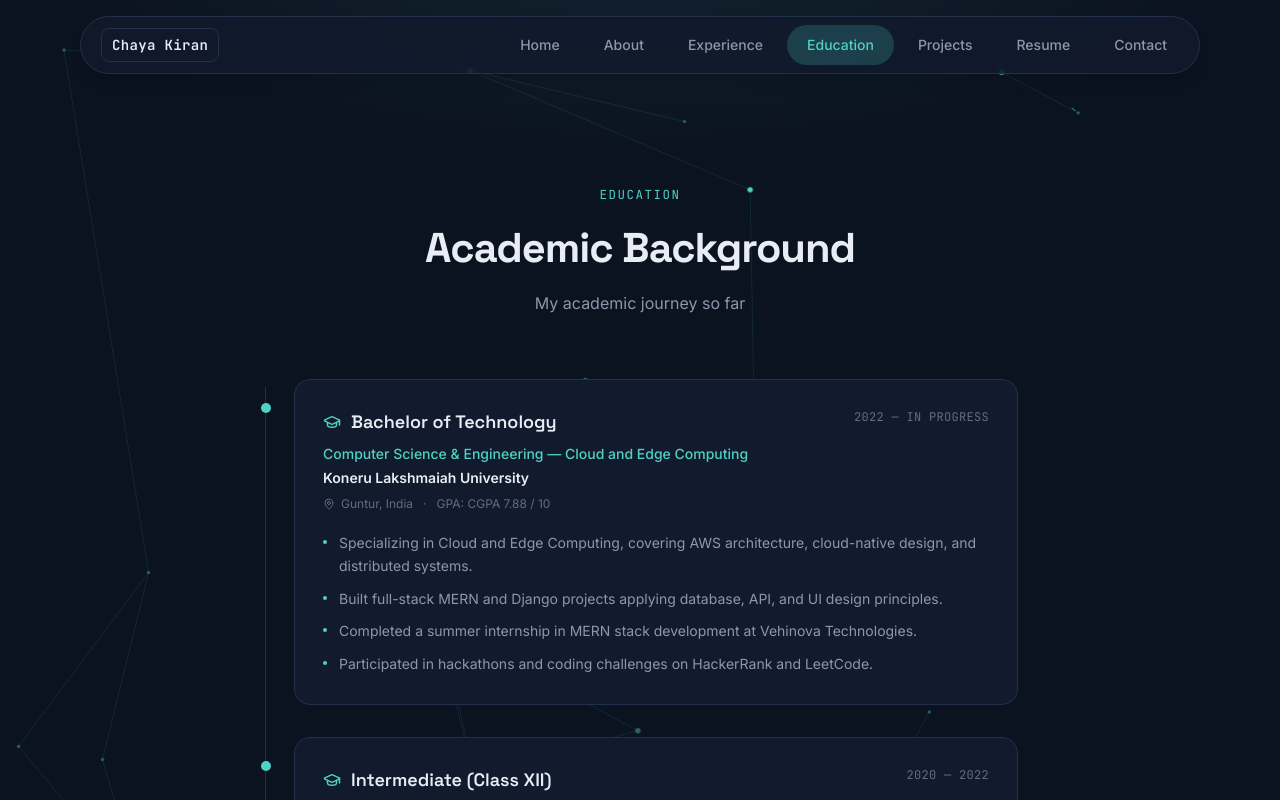
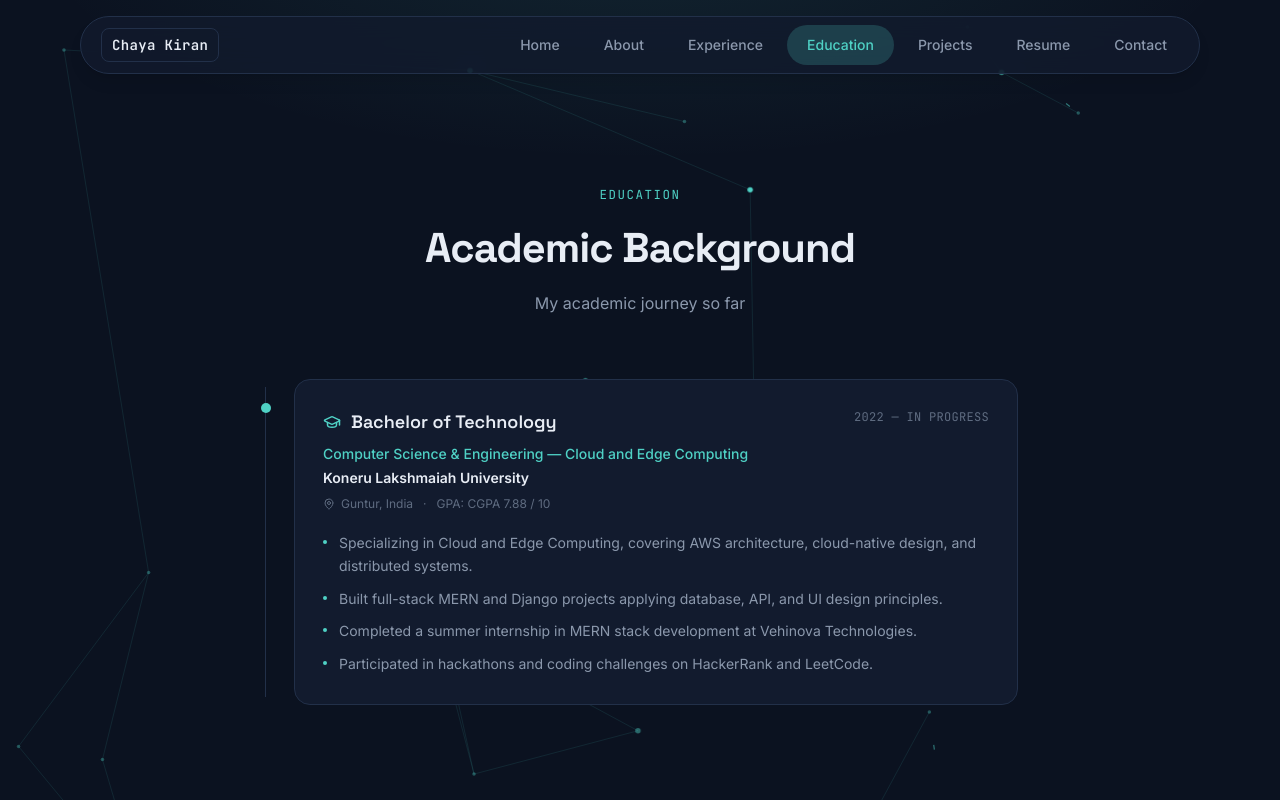
Before and after one commit to chayakiranch/ChayaKiran_portfolio, a React (Vite) app: page /education in a window 1280 px wide. Shown: the top 800 px of the page. Built offline with nearby package versions, Linux system fonts and the light colour scheme.

Commit message:
Fix sticky sidebar navigation on Experience pages

```diff
--- a/src/data/educationData.js
+++ b/src/data/educationData.js
@@ -26,6 +26,7 @@ const educationData = [
       "Studied Mathematics, Physics, and Chemistry (MPC) as the core subjects.",
       "Completed intermediate education and gained a strong foundation in analytical and problem-solving skills.",
     ],
+    hidden: true, // NEW: excluded from Education page display; flip to false to show again
   },
   {
     id: "ssc-x",
@@ -38,6 +39,7 @@ const educationData = [
     highlights: [
       "Built a strong academic foundation across core subjects ahead of intermediate studies.",
     ],
+    hidden: true, // NEW: excluded from Education page display; flip to false to show again
   },
 ];
 
--- a/src/index.css
+++ b/src/index.css
@@ -29,7 +29,18 @@
 
 html {
   scroll-behavior: smooth;
-  overflow-x: hidden;
+  /* FIXED: was `overflow-x: hidden`. Per the CSS Overflow spec, when one axis
+     is non-visible ("hidden") and the other axis is left at its initial
+     "visible" value, the UA is required to force the visible axis to
+     compute as "auto" too. That silently turned <html> into a real
+     overflow:auto scroll container, which stops it from being treated as
+     the special viewport scrolling box — and THAT is what disables
+     position:sticky for every sticky element on the page (the "On This
+     Page" sidebar included), no matter how correct the sidebar's own
+     classes are. `overflow-x: clip` prevents horizontal overflow the same
+     way but is exempt from the auto-pairing rule, so it never creates a
+     scroll container. */
+  overflow-x: clip;
   width: 100%;
 }
 
@@ -37,17 +48,23 @@ body {
   background: var(--color-bg);
   color: var(--color-text);
   font-family: var(--font-body);
-  overflow-x: hidden;
+  /* FIXED: same reason as <html> above — `hidden` here forced overflow-y
+     to "auto" on <body> too, adding a second, nested scroll container
+     between the sticky sidebar and the viewport and breaking sticky's
+     containing-block calculation. `clip` fixes it without creating a
+     scroll container. Do NOT change this back to `hidden`. */
+  overflow-x: clip;
   width: 100%;
   min-width: 320px;
 }
 
-/* CHANGED: removed overflow-x:hidden from #root.
-   #root is an ordinary div (not the special-cased html/body viewport root),
-   so giving it overflow-x:hidden turned it into a real scroll container,
-   which hijacked the containing block for every position:sticky element
-   inside it (navbar, "On This Page" sidebar, etc). html/body already clip
-   horizontal overflow at the viewport level, so this isn't needed here. */
+/* NOTE: #root must NOT have any overflow-x/overflow-y declaration.
+   #root is an ordinary div (not the special-cased html/body viewport
+   root), so giving it any non-visible overflow turns it into a real
+   scroll container and hijacks the containing block for every
+   position:sticky element inside it (navbar, "On This Page" sidebar,
+   etc). html/body already clip horizontal overflow above, so #root
+   doesn't need it. */
 
 img, svg, iframe, video {
   max-width: 100%;
--- a/src/pages/EducationPage.jsx
+++ b/src/pages/EducationPage.jsx
@@ -16,7 +16,9 @@ export default function EducationPage() {
           <div className="absolute left-[3px] top-2 bottom-2 w-px bg-panel-border" />
 
           <div className="flex flex-col gap-8">
-            {educationData.map((edu) => (
+            {educationData
+              .filter((edu) => !edu.hidden) /* NEW: hide entries flagged hidden:true (e.g. Class X / XII) without deleting their data */
+              .map((edu) => (
               <div key={edu.id} className="relative">
                 <span className="absolute -left-[33px] top-6 w-2.5 h-2.5 rounded-full bg-accent" />
 
```
